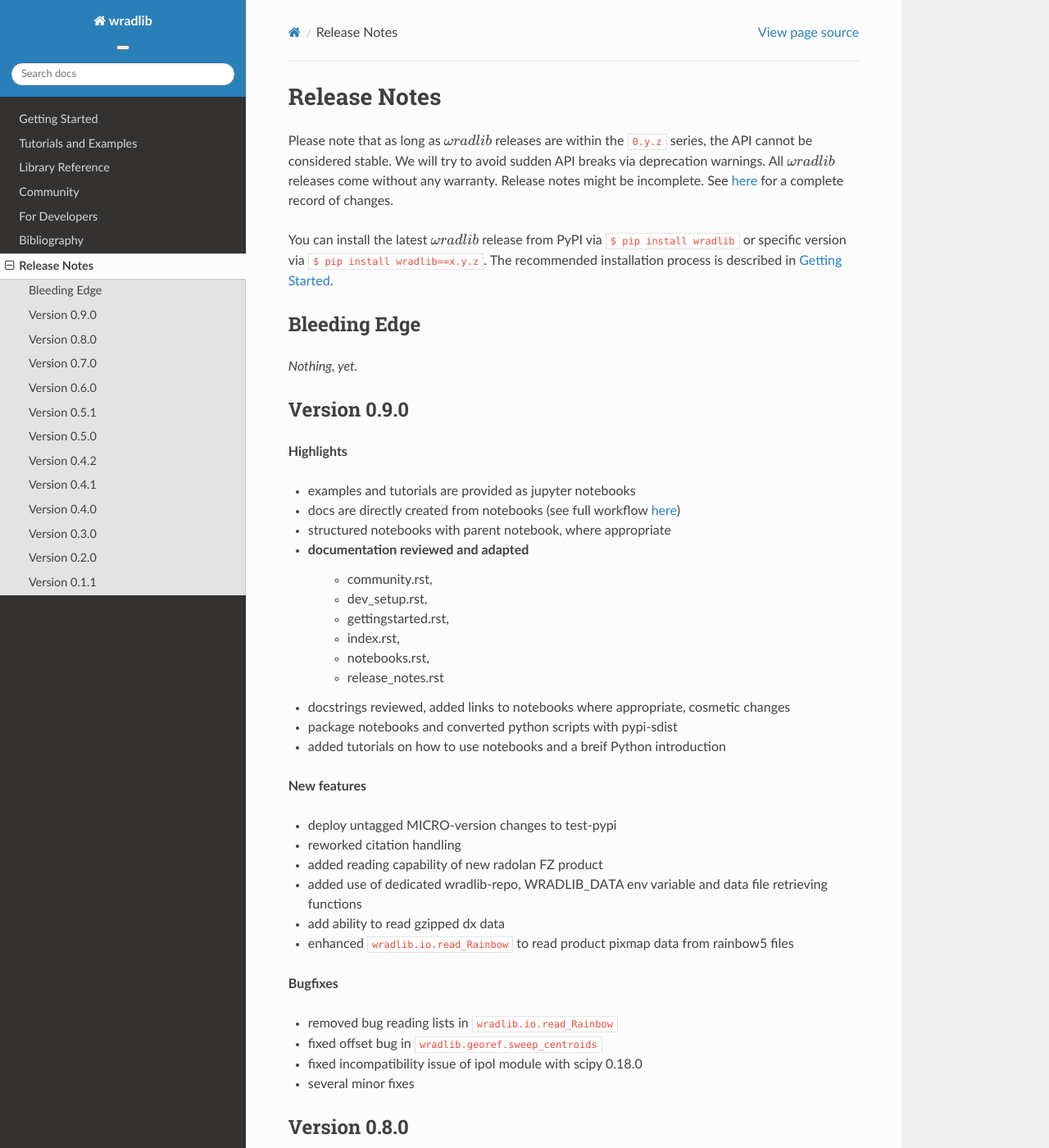
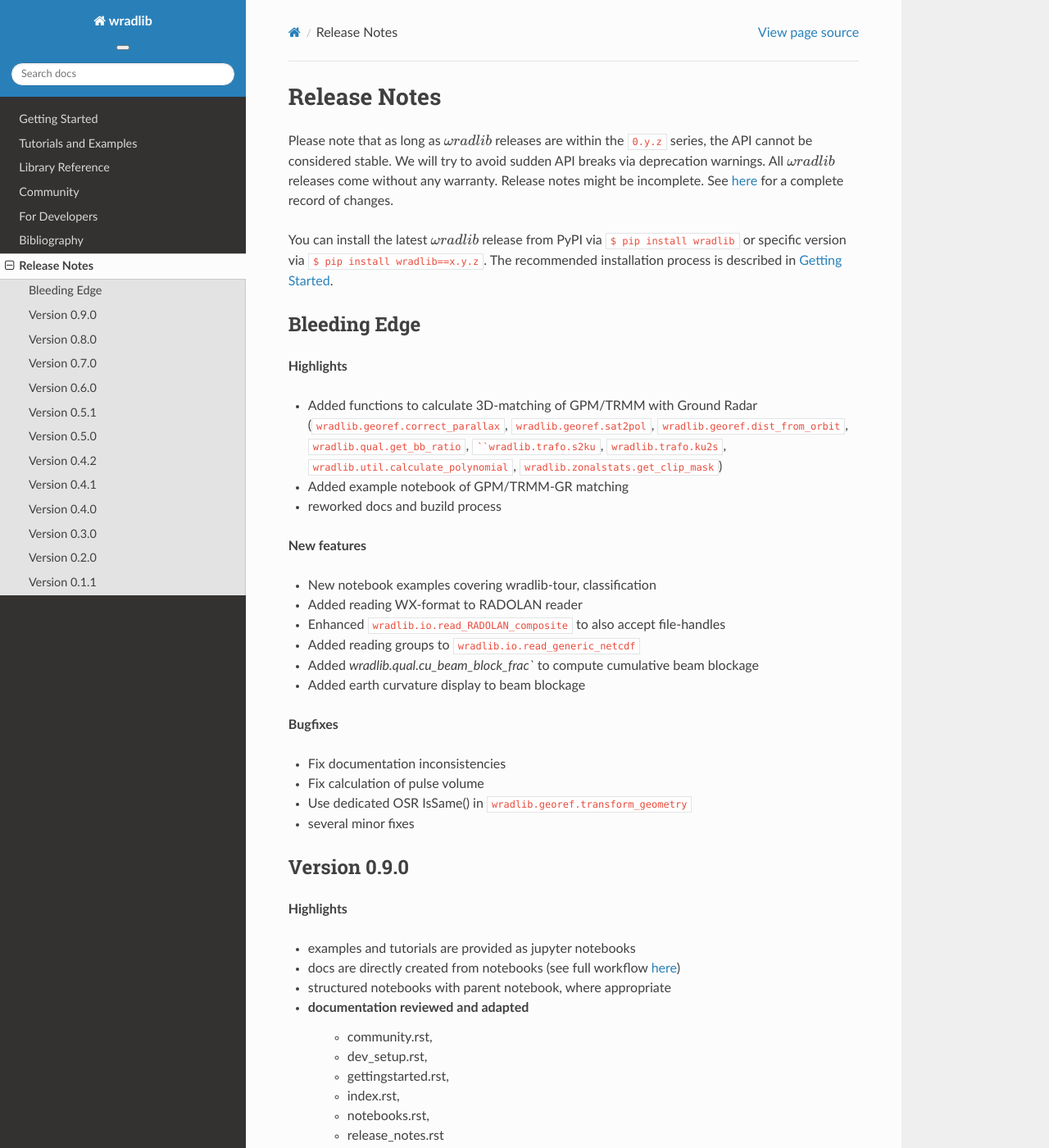
Before and after one commit to wradlib/wradlib, a Sphinx documentation site: the page built from doc/source/release_notes.rst, in a window 1280 px wide and 1400 px high. Shown: the whole window at 82% size. Built offline with Sphinx 7.4.7 and the Read the Docs theme 2.0.0, drawn with Linux system fonts in a browser that asks for light colours; pages that are not in the unit, such as notebooks, are missing from menus; the version number could not be read and is left out; some of the changed text lies outside the part shown.

Commit message:
WIP: update release notes

`````diff
--- a/doc/source/release_notes.rst
+++ b/doc/source/release_notes.rst
@@ -9,7 +9,28 @@
 Bleeding Edge
 -------------
 
-*Nothing, yet.*
+**Highlights**
+
+* Added functions to calculate 3D-matching of GPM/TRMM with Ground Radar (``wradlib.georef.correct_parallax``, ``wradlib.georef.sat2pol``, ``wradlib.georef.dist_from_orbit``, ``wradlib.qual.get_bb_ratio``, ````wradlib.trafo.s2ku``, ``wradlib.trafo.ku2s``, ``wradlib.util.calculate_polynomial``, ``wradlib.zonalstats.get_clip_mask``)
+* Added example notebook of GPM/TRMM-GR matching
+* reworked docs and buzild process
+
+**New features**
+
+* New notebook examples covering wradlib-tour, classification
+* Added reading WX-format to RADOLAN reader
+* Enhanced ``wradlib.io.read_RADOLAN_composite`` to also accept file-handles
+* Added reading groups to ``wradlib.io.read_generic_netcdf``
+* Added `wradlib.qual.cu_beam_block_frac`` to compute cumulative beam blockage
+* Added earth curvature display to beam blockage
+
+**Bugfixes**
+
+* Fix documentation inconsistencies
+* Fix calculation of pulse volume
+* Use dedicated OSR IsSame() in ``wradlib.georef.transform_geometry``
+* several minor fixes
+
 
 Version 0.9.0
 -------------
@@ -86,7 +107,7 @@
 
 **Highlights**
 
-:math:`\omega radlib` functions concerned with georeferencing will only use projection information based on OSR objects. This version will help you to adapt your code base to this change before next minor release: Using deprecated PROJ.4 strings in call to the following functions/classes: ``vis.plot_ppi``,``vis.plot_ppi_crosshair``, ``georef.projected_bincoords_from_radarspec``, ``verify.PolarNeighbours``, ``vpr.volcoords_from_polar``, ``vpr.volcoords_from_polar_irregular``, ``vpr.make_3D_grid`` will generate a DeprecationWarning and try to correct old calling method at runtime.
+:math:`\omega radlib` functions concerned with georeferencing will only use projection information based on OSR objects. This version will help you to adapt your code base to this change before next minor release: Using deprecated PROJ.4 strings in call to the following functions/classes: ``vis.plot_ppi``, ``vis.plot_ppi_crosshair``, ``georef.projected_bincoords_from_radarspec``, ``verify.PolarNeighbours``, ``vpr.volcoords_from_polar``, ``vpr.volcoords_from_polar_irregular``, ``vpr.make_3D_grid`` will generate a DeprecationWarning and try to correct old calling method at runtime.
 
 Added ability to handle georeferenced raster and vector data
 
`````
Also changed, not shown: 2 other files.
